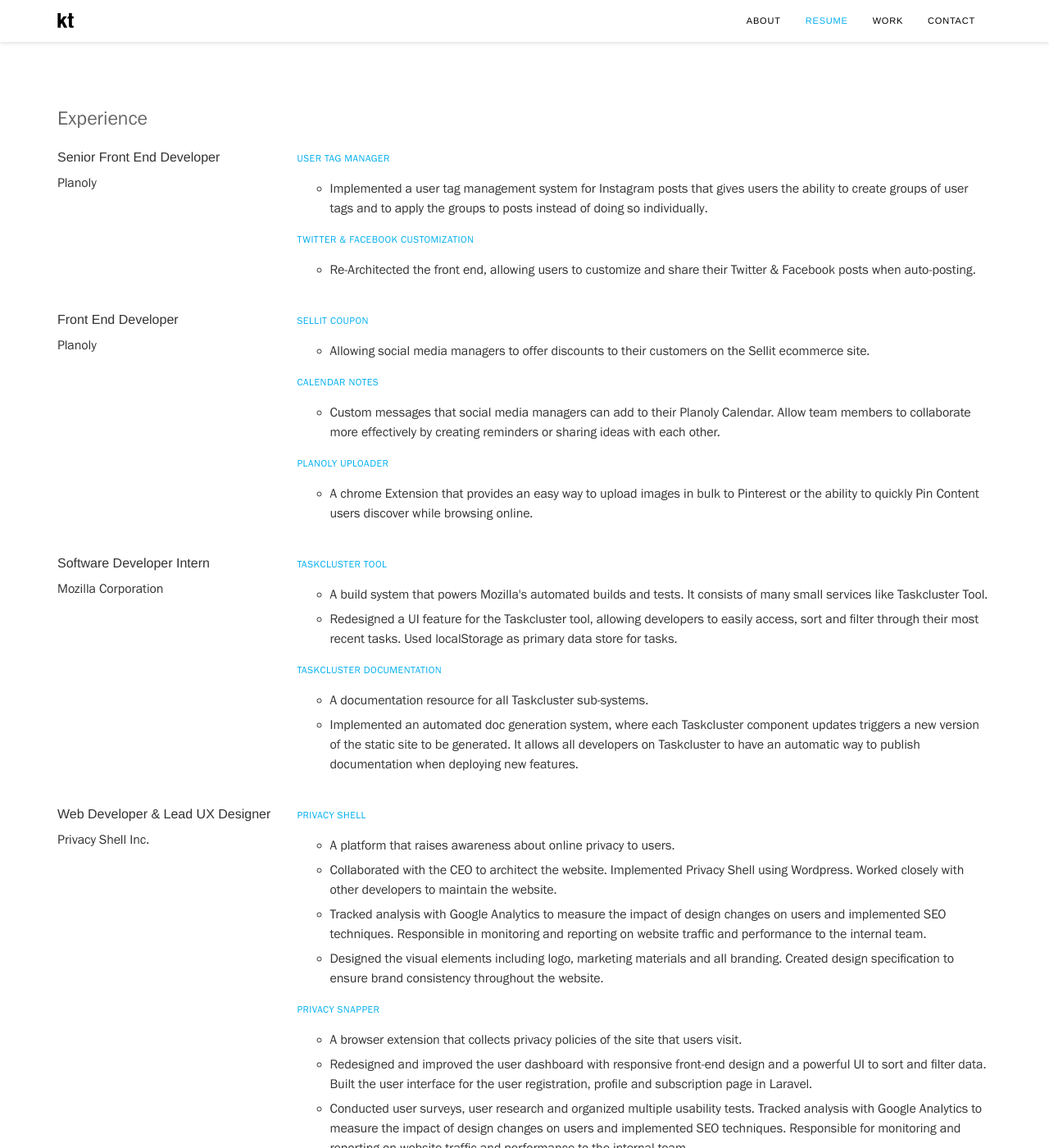
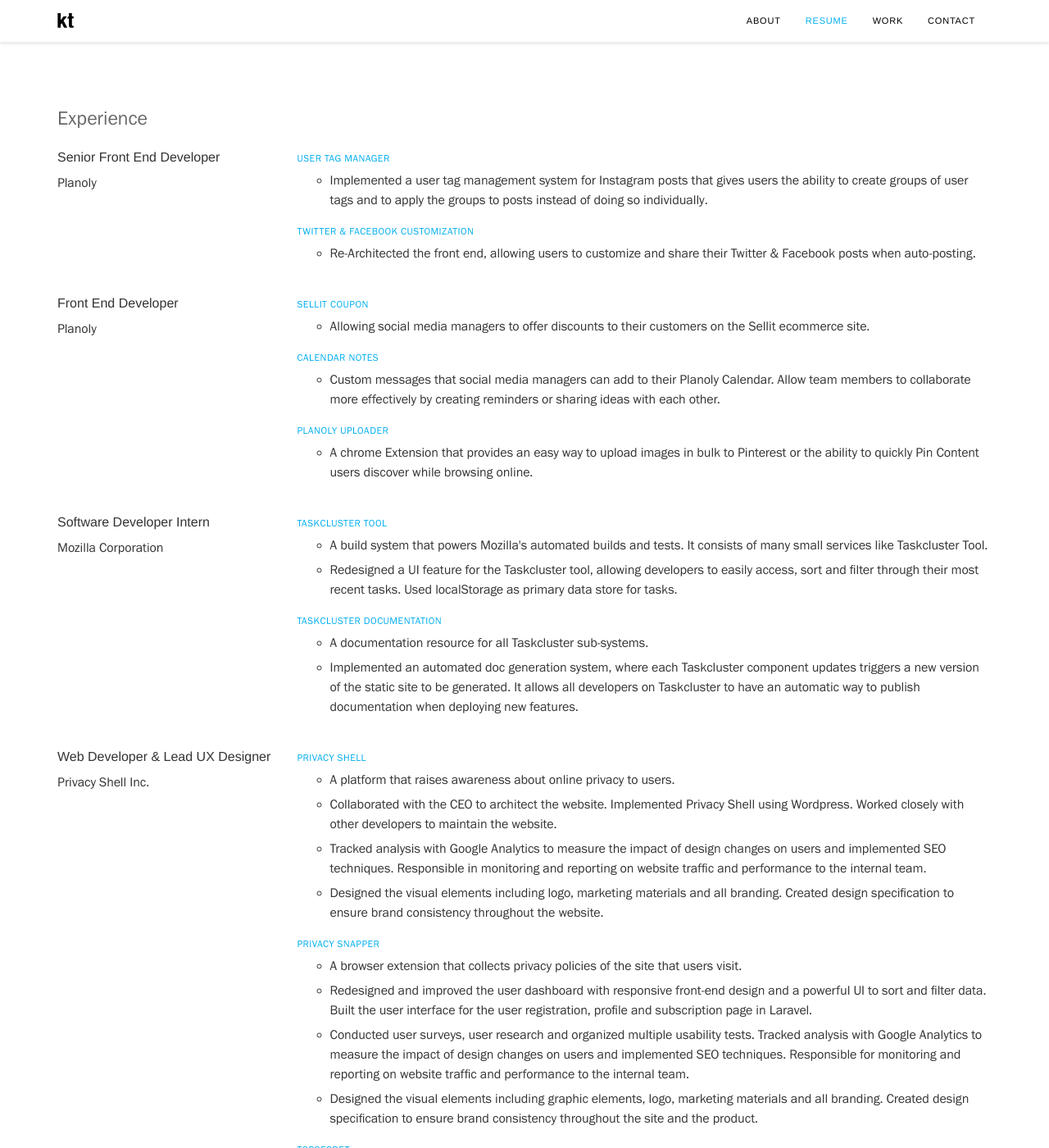
Before and after one commit to kristelteng/personal_site, a Jekyll site: the page built from resume.html, in a window 1280 px wide and 1400 px high. Shown: the whole window at 82% size. Built offline with Jekyll 4.4.1, drawn with Linux system fonts in a browser that asks for light colours.

Commit message:
remove unused code in resume style

```diff
--- a/_sass/_resume.scss
+++ b/_sass/_resume.scss
@@ -1,6 +1,5 @@
 .resume_section {
     padding: 12px 0;
-}
 
     .resume_title {
         font-weight: 500;
@@ -11,6 +10,7 @@
     }
 
     .project-description {
+        margin-bottom: 0;
         a {
             color: $link-color;
             text-decoration: none;
@@ -25,13 +25,15 @@
         margin-top: -3px;
         font-size: 16px;
         padding-right: 5px;
-    margin-bottom: 6px;
+        margin-bottom: 0;
         font-weight: 500;
         color: $dark-grey-color;
     }
 
     .timeline {
-    font-size: 16px;
+        font-size: 12px;
+        font-family: $franklin-gothic-medium;
+        font-style: italic;
     }
 
     .work-detail {
@@ -50,3 +52,4 @@
         font-family: $franklin-gothic-medium;
         font-style: italic;
     }
+}
```
Lines whose indentation alone changed are shown as unchanged.
